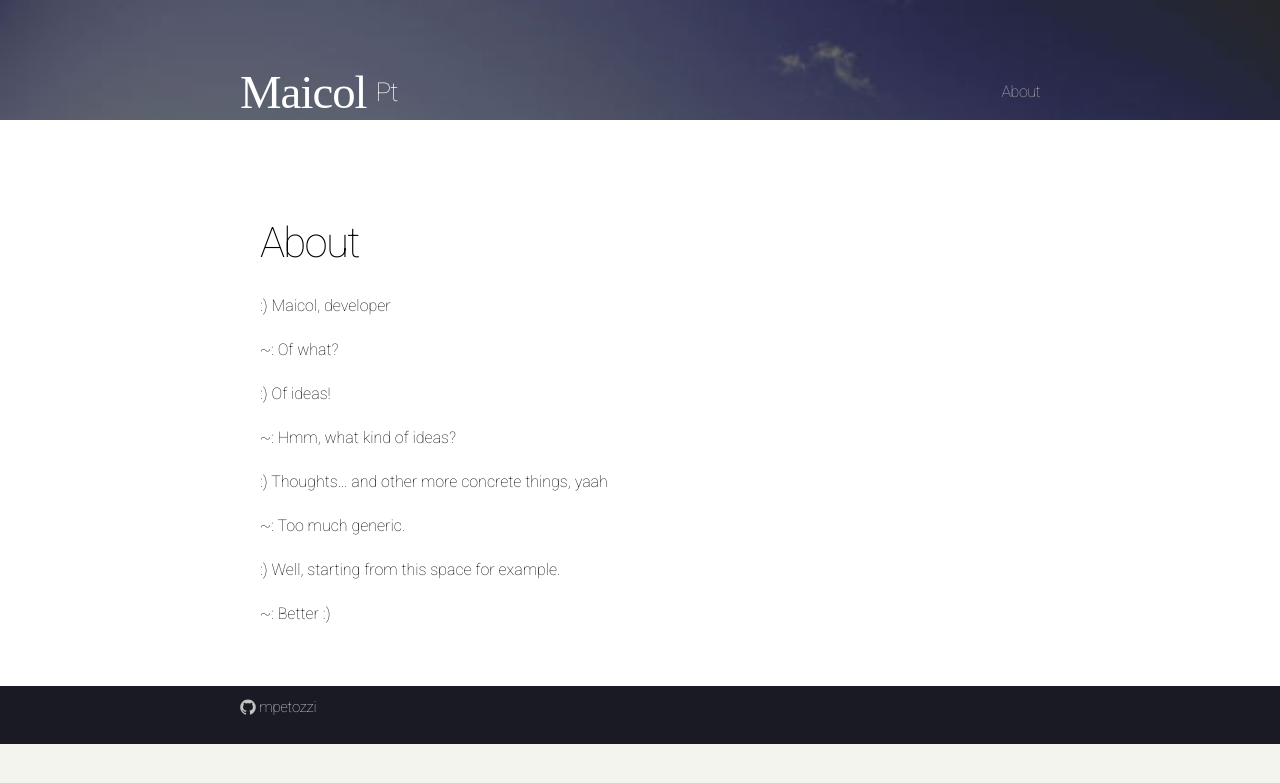
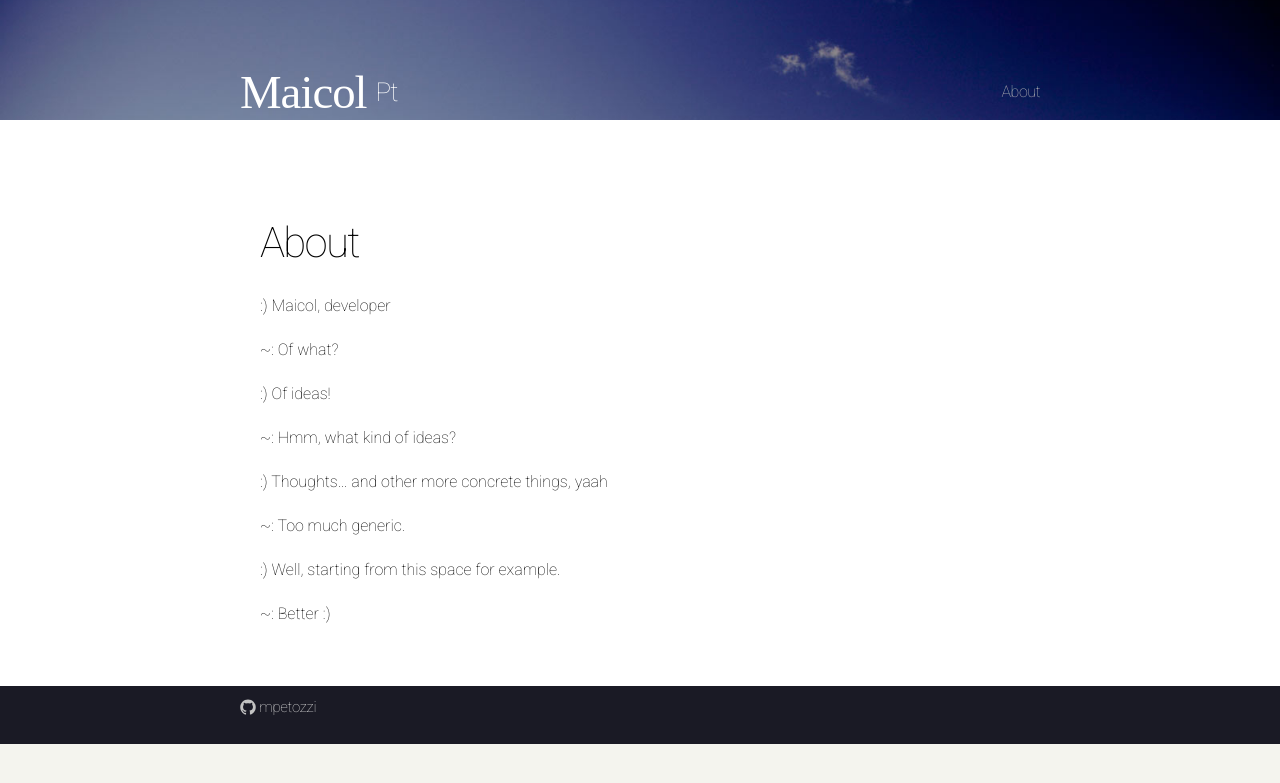
Before and after one commit to mpetozzi/blog, a Jekyll site: the page built from about.md, in a window 1280 px wide. Shown: the top 783 px of the page. Built offline with Jekyll 4.4.1, drawn with Linux system fonts in a browser that asks for light colours; nearby versions of some CDN libraries; some web fonts are replaced.

Commit message:
same bg for all

```diff
--- a/css/main.css
+++ b/css/main.css
@@ -59,7 +59,7 @@ a:visited {
 
 /* Site header */
 .site-header{
-    background-image: url(/blog/css/images/bg-lt.jpg);
+    background-image: url(/blog/css/images/bg-.jpg);
     background-position: 50% 20%;
     background-repeat:  no-repeat;
     background-size: cover;
```
